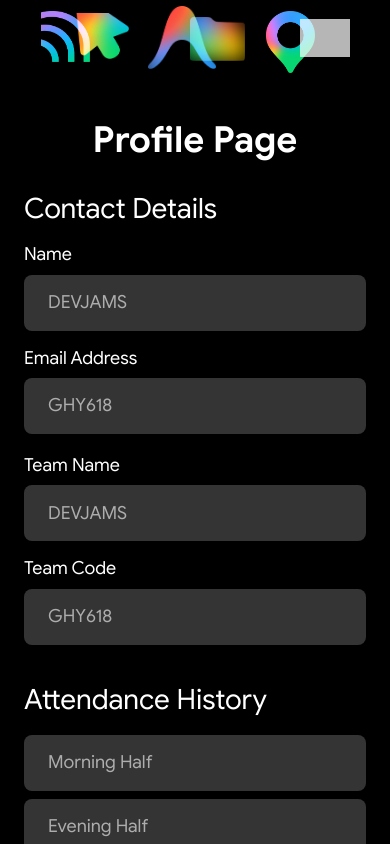
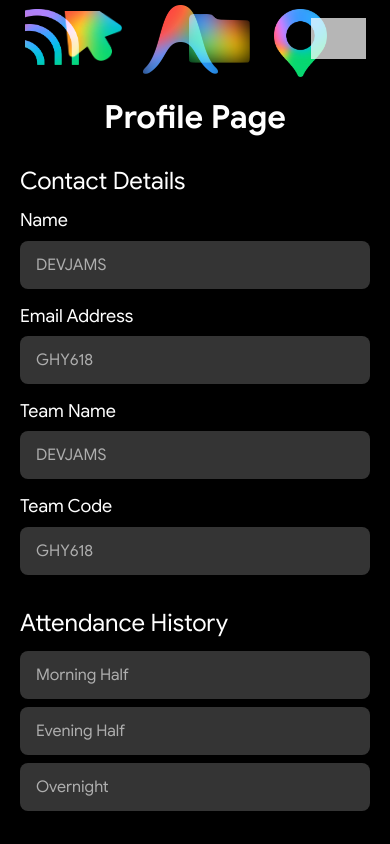
Before and after one commit to GDGVIT/Devjams26-Frontend, a Next.js app in the folder devjams/: page /profile in a window 390 px wide. Shown: the top 844 px of the page. Built offline with nearby package versions, Linux system fonts and the light colour scheme; grey boxes are pictures that could not be loaded; a web font is replaced by a local one.

Commit message:
fix(profile): enhance fluid responsiveness across mobile, tablet and desktop viewports

```diff
--- a/devjams/app/profile/page.tsx
+++ b/devjams/app/profile/page.tsx
@@ -9,10 +9,10 @@ export default function ProfilePage() {
   const router = useRouter();
 
   return (
-    <main className="relative min-h-screen w-full bg-black text-white flex flex-col items-center justify-start overflow-x-hidden overflow-y-auto select-none p-6 md:p-10 pb-20">
+    <main className="relative min-h-screen w-full bg-black text-white flex flex-col items-center justify-start overflow-x-hidden overflow-y-auto select-none p-4 sm:p-6 md:p-10 pb-20">
       {/* Top Floating Graphics Banner (Group 1948755625) */}
       <div
-        className="relative pointer-events-none z-10 w-full max-w-[1440px] h-[clamp(110px,16vw,220px)] -mt-[clamp(24px,4vw,60px)] flex items-center justify-between overflow-visible px-4 sm:px-8"
+        className="relative pointer-events-none z-10 w-full max-w-[1440px] h-[clamp(90px,16vw,220px)] -mt-[clamp(16px,4vw,60px)] flex items-center justify-between overflow-visible px-2 sm:px-6 md:px-8"
         aria-hidden="true"
       >
         {/* 1. Left Pair: NotebookLLM + Cursor */}
@@ -134,10 +134,10 @@ export default function ProfilePage() {
       </div>
 
       {/* Main Content Container (Frame 1948755611) */}
-      <div className="w-full max-w-[1072px] flex flex-col items-start gap-[clamp(24px,3.5vh,36px)] mt-2 z-20">
+      <div className="w-full max-w-[1072px] mx-auto flex flex-col items-start gap-[clamp(20px,3.5vh,36px)] mt-2 z-20 px-1 sm:px-3 md:px-0">
         {/* Profile Page Title */}
         <h1
-          className="text-white font-bold tracking-normal leading-[1.2] text-center capitalize m-0 select-none w-full text-[clamp(36px,4.5vw,64px)]"
+          className="text-white font-bold tracking-normal leading-[1.2] text-center capitalize m-0 select-none w-full text-[clamp(32px,5vw,64px)]"
           style={{
             fontFamily: "var(--font-google-sans), 'Google Sans', sans-serif",
           }}
@@ -146,9 +146,9 @@ export default function ProfilePage() {
         </h1>
 
         {/* Section 1: Contact Details */}
-        <div className="w-full flex flex-col items-start gap-4 sm:gap-6">
+        <div className="w-full flex flex-col items-start gap-3 sm:gap-6">
           <h2
-            className="text-white font-normal capitalize text-[clamp(28px,3.5vw,48px)] leading-[1.3] m-0"
+            className="text-white font-normal capitalize text-[clamp(24px,3.5vw,48px)] leading-[1.3] m-0"
             style={{
               fontFamily: "var(--font-google-sans), 'Google Sans', sans-serif",
             }}
@@ -169,7 +169,7 @@ export default function ProfilePage() {
                 Name
               </label>
               <div
-                className="w-full bg-[#343434] text-white/60 rounded-[8px] px-6 py-3.5 h-[56px] flex items-center text-[18px] sm:text-[24px] font-normal select-text"
+                className="w-full bg-[#343434] text-white/60 rounded-[8px] px-4 sm:px-6 py-2.5 sm:py-3.5 min-h-[48px] sm:min-h-[56px] flex items-center text-[clamp(16px,1.8vw,24px)] font-normal select-text"
                 style={{
                   fontFamily: "var(--font-google-sans), 'Google Sans', sans-serif",
                 }}
@@ -189,7 +189,7 @@ export default function ProfilePage() {
                 Email Address
               </label>
               <div
-                className="w-full bg-[#343434] text-white/60 rounded-[8px] px-6 py-3.5 h-[56px] flex items-center text-[18px] sm:text-[24px] font-normal select-text"
+                className="w-full bg-[#343434] text-white/60 rounded-[8px] px-4 sm:px-6 py-2.5 sm:py-3.5 min-h-[48px] sm:min-h-[56px] flex items-center text-[clamp(16px,1.8vw,24px)] font-normal select-text"
                 style={{
                   fontFamily: "var(--font-google-sans), 'Google Sans', sans-serif",
                 }}
@@ -212,7 +212,7 @@ export default function ProfilePage() {
                 Team Name
               </label>
               <div
-                className="w-full bg-[#343434] text-white/60 rounded-[8px] px-6 py-3.5 h-[56px] flex items-center text-[18px] sm:text-[24px] font-normal select-text"
+                className="w-full bg-[#343434] text-white/60 rounded-[8px] px-4 sm:px-6 py-2.5 sm:py-3.5 min-h-[48px] sm:min-h-[56px] flex items-center text-[clamp(16px,1.8vw,24px)] font-normal select-text"
                 style={{
                   fontFamily: "var(--font-google-sans), 'Google Sans', sans-serif",
                 }}
@@ -232,7 +232,7 @@ export default function ProfilePage() {
                 Team Code
               </label>
               <div
-                className="w-full bg-[#343434] text-white/60 rounded-[8px] px-6 py-3.5 h-[56px] flex items-center text-[18px] sm:text-[24px] font-normal select-text"
+                className="w-full bg-[#343434] text-white/60 rounded-[8px] px-4 sm:px-6 py-2.5 sm:py-3.5 min-h-[48px] sm:min-h-[56px] flex items-center text-[clamp(16px,1.8vw,24px)] font-normal select-text"
                 style={{
                   fontFamily: "var(--font-google-sans), 'Google Sans', sans-serif",
                 }}
@@ -244,9 +244,9 @@ export default function ProfilePage() {
         </div>
 
         {/* Section 2: Attendance History (Frame 1948755614) */}
-        <div className="w-full flex flex-col items-start gap-4 sm:gap-5 mt-2">
+        <div className="w-full flex flex-col items-start gap-3 sm:gap-5 mt-1 sm:mt-2">
           <h2
-            className="text-white font-normal capitalize text-[clamp(28px,3.5vw,48px)] leading-[1.3] m-0"
+            className="text-white font-normal capitalize text-[clamp(24px,3.5vw,48px)] leading-[1.3] m-0"
             style={{
               fontFamily: "var(--font-google-sans), 'Google Sans', sans-serif",
             }}
@@ -258,7 +258,7 @@ export default function ProfilePage() {
           <div className="w-full max-w-[465px] flex flex-col items-start gap-2 sm:gap-2.5">
             {/* 1. Morning Half */}
             <div
-              className="w-full bg-[#343434] text-white/60 rounded-[8px] px-6 py-3.5 h-[56px] flex items-center justify-between text-[18px] sm:text-[24px] font-normal"
+              className="w-full bg-[#343434] text-white/60 rounded-[8px] px-4 sm:px-6 py-2.5 sm:py-3.5 min-h-[48px] sm:min-h-[56px] flex items-center justify-between text-[clamp(16px,1.8vw,24px)] font-normal"
               style={{
                 fontFamily: "var(--font-google-sans), 'Google Sans', sans-serif",
               }}
@@ -268,7 +268,7 @@ export default function ProfilePage() {
 
             {/* 2. Evening Half */}
             <div
-              className="w-full bg-[#343434] text-white/60 rounded-[8px] px-6 py-3.5 h-[56px] flex items-center justify-between text-[18px] sm:text-[24px] font-normal"
+              className="w-full bg-[#343434] text-white/60 rounded-[8px] px-4 sm:px-6 py-2.5 sm:py-3.5 min-h-[48px] sm:min-h-[56px] flex items-center justify-between text-[clamp(16px,1.8vw,24px)] font-normal"
               style={{
                 fontFamily: "var(--font-google-sans), 'Google Sans', sans-serif",
               }}
@@ -278,7 +278,7 @@ export default function ProfilePage() {
 
             {/* 3. Overnight */}
             <div
-              className="w-full bg-[#343434] text-white/60 rounded-[8px] px-6 py-3.5 h-[56px] flex items-center justify-between text-[18px] sm:text-[24px] font-normal"
+              className="w-full bg-[#343434] text-white/60 rounded-[8px] px-4 sm:px-6 py-2.5 sm:py-3.5 min-h-[48px] sm:min-h-[56px] flex items-center justify-between text-[clamp(16px,1.8vw,24px)] font-normal"
               style={{
                 fontFamily: "var(--font-google-sans), 'Google Sans', sans-serif",
               }}
@@ -295,10 +295,10 @@ export default function ProfilePage() {
             onClick={() => router.back()}
             whileHover={{ scale: 1.03 }}
             whileTap={{ scale: 0.97 }}
-            className="bg-white text-black font-medium text-[clamp(18px,2vw,23px)] rounded-[35px] px-6 py-2 flex items-center justify-center gap-2.5 cursor-pointer border-none shadow-md hover:bg-neutral-100 transition-all"
+            className="bg-white text-black font-medium text-[clamp(16px,1.8vw,23px)] rounded-[35px] px-5 sm:px-6 py-2 flex items-center justify-center gap-2 cursor-pointer border-none shadow-md hover:bg-neutral-100 transition-all"
             style={{
               fontFamily: "var(--font-google-sans), 'Google Sans', sans-serif",
-              minWidth: "131px",
+              minWidth: "120px",
               height: "44px",
             }}
           >
```
